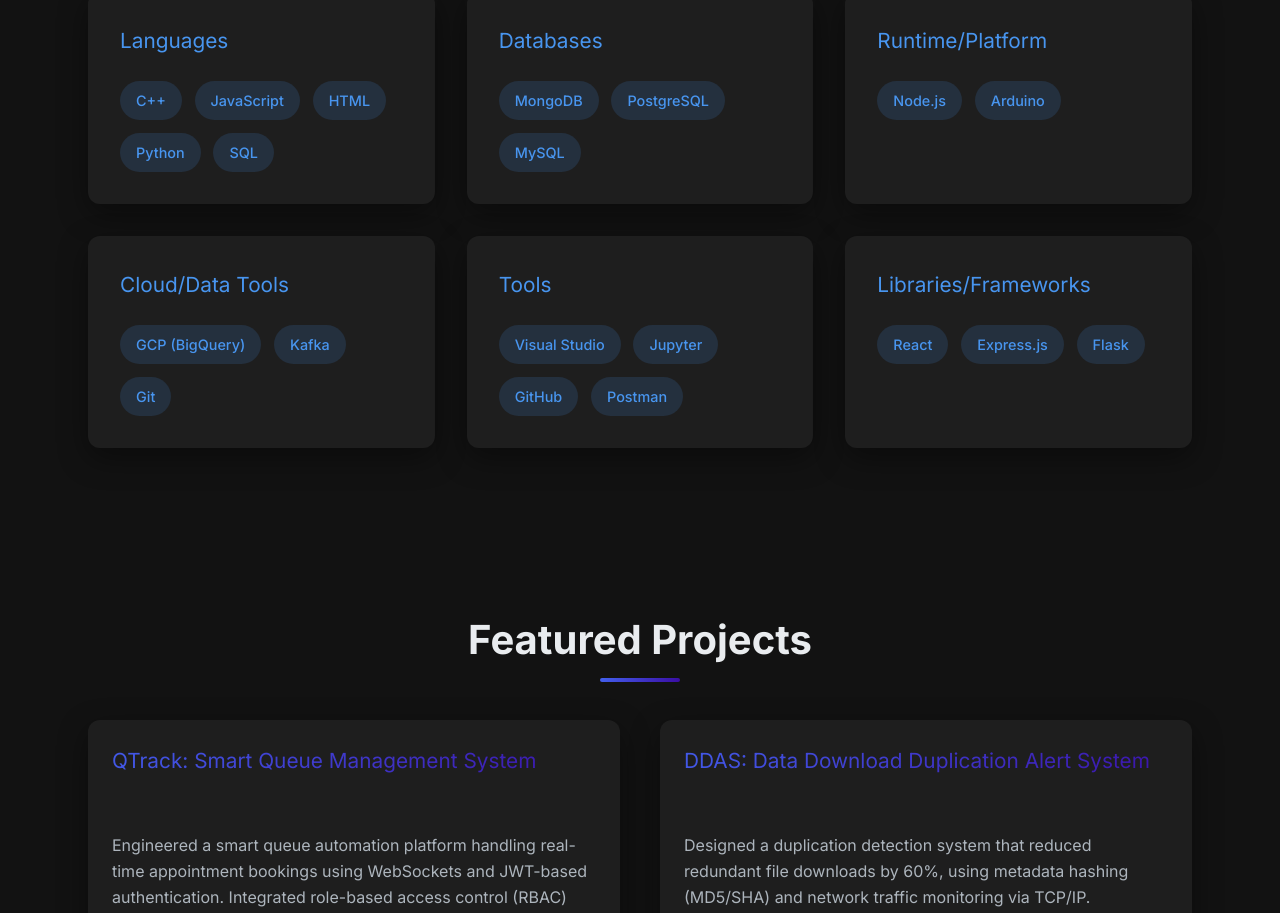
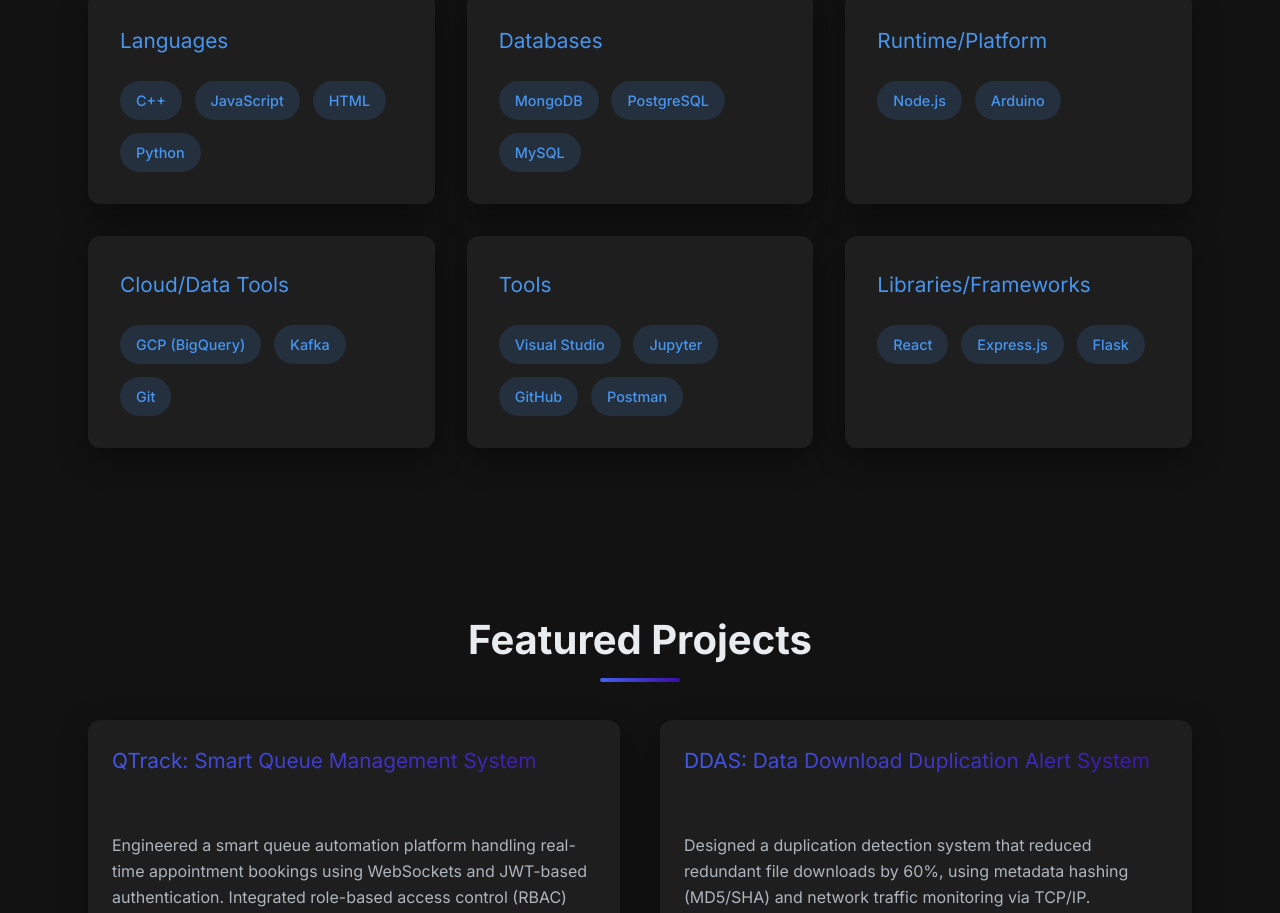
Before and after one commit to BLITzZ0/portfolio, a React (Vite) app: page / in a window 1280 px wide. Shown: the part 1710-2623 px from the top of the page. Built offline with nearby package versions, Linux system fonts and the light colour scheme.

Commit message:
Update Languages

```diff
--- a/src/App.jsx
+++ b/src/App.jsx
@@ -217,7 +217,7 @@
                 <span>JavaScript</span>
                 <span>HTML</span>
                 <span>Python</span>
-                <span>SQL</span>
+                {/* {<span>SQL</span>} */}
               </div>
             </div>
 
```
